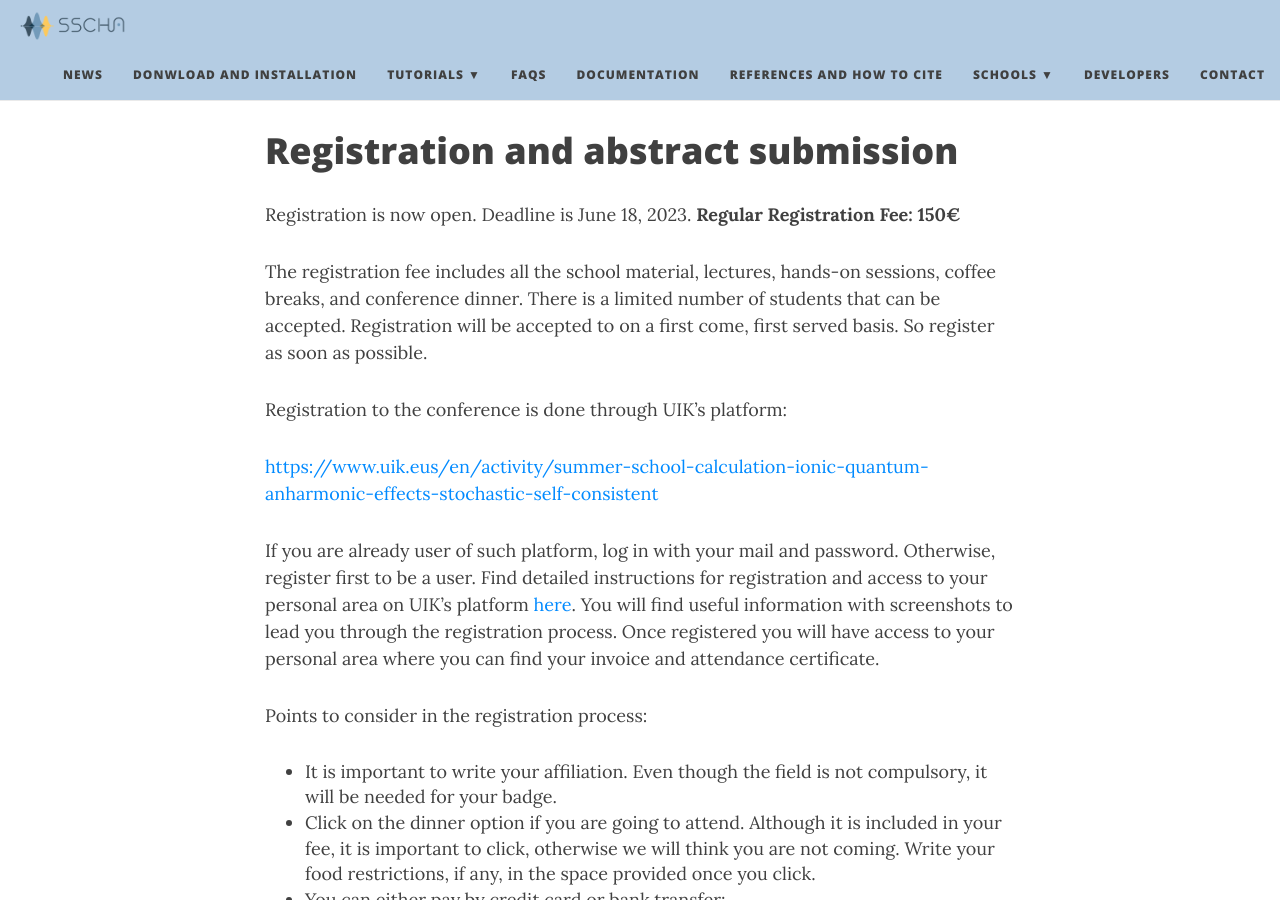
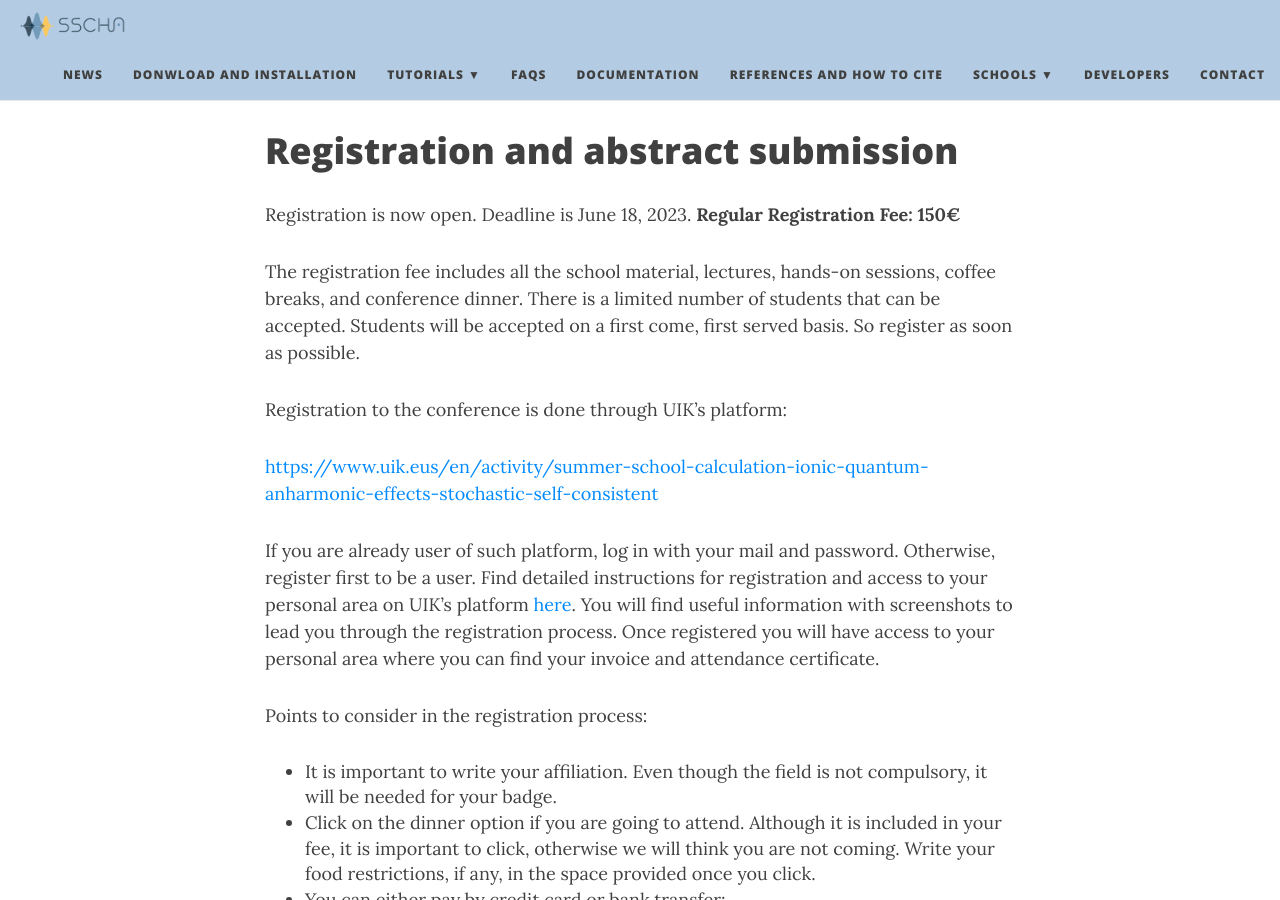
Before and after one commit to SSCHAcode/sschacode.github.io, a Jekyll site: the page built from Schools/2023/home.md, in a window 1280 px wide and 900 px high, scrolled down 3275 px. Built offline with Jekyll 4.4.1, drawn with Linux system fonts in a browser that asks for light colours; nearby versions of some CDN libraries.

Commit message:
Update home.md

```diff
--- a/Schools/2023/home.md
+++ b/Schools/2023/home.md
@@ -66,7 +66,7 @@
 
 Registration is now open. Deadline is June 18, 2023. **Regular Registration Fee: 150€**
 
-The registration fee includes all the school material, lectures, hands-on sessions, coffee breaks, and conference dinner. There is a limited number of students that can be accepted. Registration will be accepted to on a first come, first served basis. So register as soon as possible.
+The registration fee includes all the school material, lectures, hands-on sessions, coffee breaks, and conference dinner. There is a limited number of students that can be accepted. Students will be accepted on a first come, first served basis. So register as soon as possible.
 
 Registration to the conference is done through UIK’s platform:
 
```
